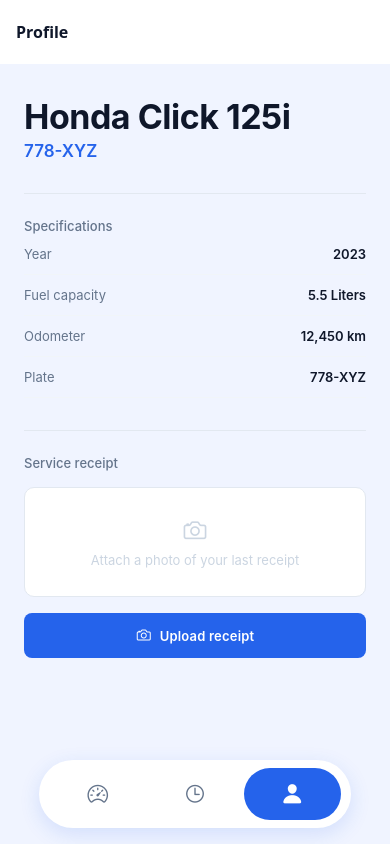
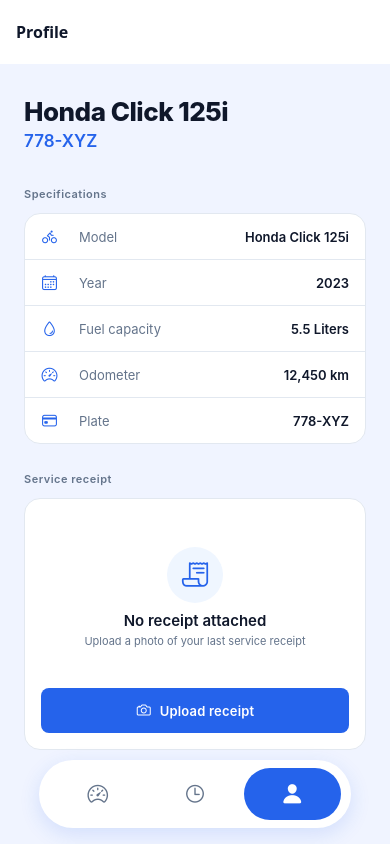
Before and after one commit to Cezzyy/Arangkada, a React Native app: screen /Profile in a window 390 px wide. Built offline with nearby package versions, Linux system fonts and the light colour scheme.

Commit message:
refactor: update ProfileScreen UI with cards and iconography

```diff
--- a/src/screens/ProfileScreen.tsx
+++ b/src/screens/ProfileScreen.tsx
@@ -17,11 +17,16 @@
 interface SpecRowProps {
   label: string;
   value: string;
+  iconName: keyof typeof Ionicons.glyphMap;
+  last?: boolean;
 }
 
-function SpecRow({ label, value }: SpecRowProps) {
+function SpecRow({ label, value, iconName, last = false }: SpecRowProps) {
   return (
-    <View style={styles.specRow}>
+    <View style={[styles.specRow, last && styles.specRowLast]}>
+      <View style={styles.specIconWrap}>
+        <Ionicons name={iconName} size={17} color={Colors.accent} />
+      </View>
       <Text style={styles.specLabel}>{label}</Text>
       <Text style={styles.specValue}>{value}</Text>
     </View>
@@ -56,31 +61,46 @@
       contentContainerStyle={styles.content}
       showsVerticalScrollIndicator={false}
     >
-      {/* Identity */}
+      {/* Bike identity — plain, like the dashboard hero */}
       <View style={styles.identity}>
         <Text style={styles.bikeModel}>{bikeProfile.model}</Text>
         <Text style={styles.bikePlate}>{bikeProfile.plateNumber}</Text>
       </View>
 
-      <View style={styles.rule} />
-
-      {/* Specs */}
+      {/* Specifications card */}
       <Text style={styles.sectionLabel}>Specifications</Text>
-      <View style={styles.specsBlock}>
-        <SpecRow label="Year" value={String(bikeProfile.year)} />
-        <SpecRow label="Fuel capacity" value={bikeProfile.fuelCapacity} />
+      <View style={styles.specsCard}>
+        <SpecRow
+          label="Model"
+          value={bikeProfile.model}
+          iconName="bicycle-outline"
+        />
+        <SpecRow
+          label="Year"
+          value={String(bikeProfile.year)}
+          iconName="calendar-outline"
+        />
+        <SpecRow
+          label="Fuel capacity"
+          value={bikeProfile.fuelCapacity}
+          iconName="water-outline"
+        />
         <SpecRow
           label="Odometer"
           value={`${bikeProfile.currentOdometer.toLocaleString()} km`}
+          iconName="speedometer-outline"
         />
-        <SpecRow label="Plate" value={bikeProfile.plateNumber} />
+        <SpecRow
+          label="Plate"
+          value={bikeProfile.plateNumber}
+          iconName="card-outline"
+          last
+        />
       </View>
 
-      <View style={styles.rule} />
-
-      {/* Receipt */}
+      {/* Receipt card */}
       <Text style={styles.sectionLabel}>Service receipt</Text>
-
+      <View style={styles.receiptCard}>
         {receiptUri ? (
           <View style={styles.imageContainer}>
             <Image
@@ -97,8 +117,11 @@
           </View>
         ) : (
           <View style={styles.emptyReceipt}>
-          <Ionicons name="camera-outline" size={26} color={Colors.textMuted} />
-          <Text style={styles.emptyText}>Attach a photo of your last receipt</Text>
+            <View style={styles.emptyIcon}>
+              <Ionicons name="receipt-outline" size={28} color={Colors.accent} />
+            </View>
+            <Text style={styles.emptyTitle}>No receipt attached</Text>
+            <Text style={styles.emptyText}>Upload a photo of your last service receipt</Text>
           </View>
         )}
 
@@ -108,6 +131,7 @@
           iconName="camera-outline"
           variant={receiptUri ? 'outline' : 'primary'}
         />
+      </View>
     </ScrollView>
   );
 }
@@ -119,15 +143,19 @@
   },
   content: {
     paddingHorizontal: Spacing.lg,
-    paddingTop: Spacing.xl,
+    paddingTop: Spacing.lg,
     paddingBottom: 120,
+    gap: Spacing.sm,
   },
+
+  /* Identity — plain on background */
   identity: {
-    marginBottom: Spacing.xl,
+    paddingTop: Spacing.sm,
+    marginBottom: Spacing.lg,
   },
   bikeModel: {
-    fontSize: FontSize['2xl'],
-    fontWeight: '700',
+    fontSize: FontSize.xl,
+    fontWeight: '800',
     color: Colors.textPrimary,
     letterSpacing: -0.5,
     marginBottom: Spacing.xs,
@@ -137,28 +165,43 @@
     color: Colors.accent,
     fontWeight: '600',
   },
-  rule: {
-    height: 1,
-    backgroundColor: Colors.border,
-    marginBottom: Spacing.lg,
+
+  /* Section label */
+  sectionLabel: {
+    fontSize: FontSize.xs,
+    color: Colors.textSecondary,
+    fontWeight: '600',
+    letterSpacing: 0.5,
+    marginBottom: Spacing.xs,
+    marginTop: Spacing.xs,
   },
-  sectionLabel: {
-    fontSize: FontSize.sm,
-    color: Colors.textSecondary,
-    fontWeight: '500',
-    marginBottom: 0,
-  },
-  specsBlock: {
-    marginBottom: Spacing.xl,
+
+  /* Specs card */
+  specsCard: {
+    backgroundColor: Colors.surface,
+    borderRadius: Radius.lg,
+    borderWidth: 1,
+    borderColor: Colors.border,
+    overflow: 'hidden',
+    marginBottom: Spacing.md,
   },
   specRow: {
     flexDirection: 'row',
-    justifyContent: 'space-between',
-    paddingVertical: 12,
+    alignItems: 'center',
+    paddingVertical: 13,
+    paddingHorizontal: Spacing.md,
     borderBottomWidth: 1,
-    borderBottomColor: Colors.borderSubtle,
+    borderBottomColor: Colors.border,
+  },
+  specRowLast: {
+    borderBottomWidth: 0,
+  },
+  specIconWrap: {
+    width: 30,
+    marginRight: Spacing.sm,
   },
   specLabel: {
+    flex: 1,
     fontSize: FontSize.sm,
     color: Colors.textSecondary,
   },
@@ -167,12 +210,21 @@
     color: Colors.textPrimary,
     fontWeight: '600',
   },
+
+  /* Receipt card */
+  receiptCard: {
+    backgroundColor: Colors.surface,
+    borderRadius: Radius.lg,
+    borderWidth: 1,
+    borderColor: Colors.border,
+    padding: Spacing.md,
+    marginBottom: Spacing.md,
+    gap: Spacing.sm,
+  },
   imageContainer: {
     borderRadius: Radius.md,
     overflow: 'hidden',
     aspectRatio: 4 / 3,
-    marginTop: Spacing.md,
-    marginBottom: Spacing.md,
     position: 'relative',
   },
   receiptImage: {
@@ -186,24 +238,32 @@
     width: 26,
     height: 26,
     borderRadius: 13,
-    backgroundColor: 'rgba(255,255,255,0.85)',
+    backgroundColor: 'rgba(255,255,255,0.9)',
     alignItems: 'center',
     justifyContent: 'center',
   },
   emptyReceipt: {
-    height: 110,
-    borderRadius: Radius.md,
-    borderWidth: 1,
-    borderColor: Colors.border,
+    paddingVertical: Spacing.xl,
+    alignItems: 'center',
+    gap: Spacing.xs,
+  },
+  emptyIcon: {
+    width: 56,
+    height: 56,
+    borderRadius: 999,
+    backgroundColor: Colors.accentLight,
     alignItems: 'center',
     justifyContent: 'center',
-    backgroundColor: Colors.surface,
-    marginTop: Spacing.md,
-    marginBottom: Spacing.md,
-    gap: Spacing.sm,
+    marginBottom: Spacing.xs,
+  },
+  emptyTitle: {
+    fontSize: FontSize.base,
+    fontWeight: '600',
+    color: Colors.textPrimary,
   },
   emptyText: {
-    fontSize: FontSize.sm,
-    color: Colors.textMuted,
+    fontSize: FontSize.xs,
+    color: Colors.textSecondary,
+    textAlign: 'center',
   },
 });
```
Lines whose indentation alone changed are shown as unchanged.
